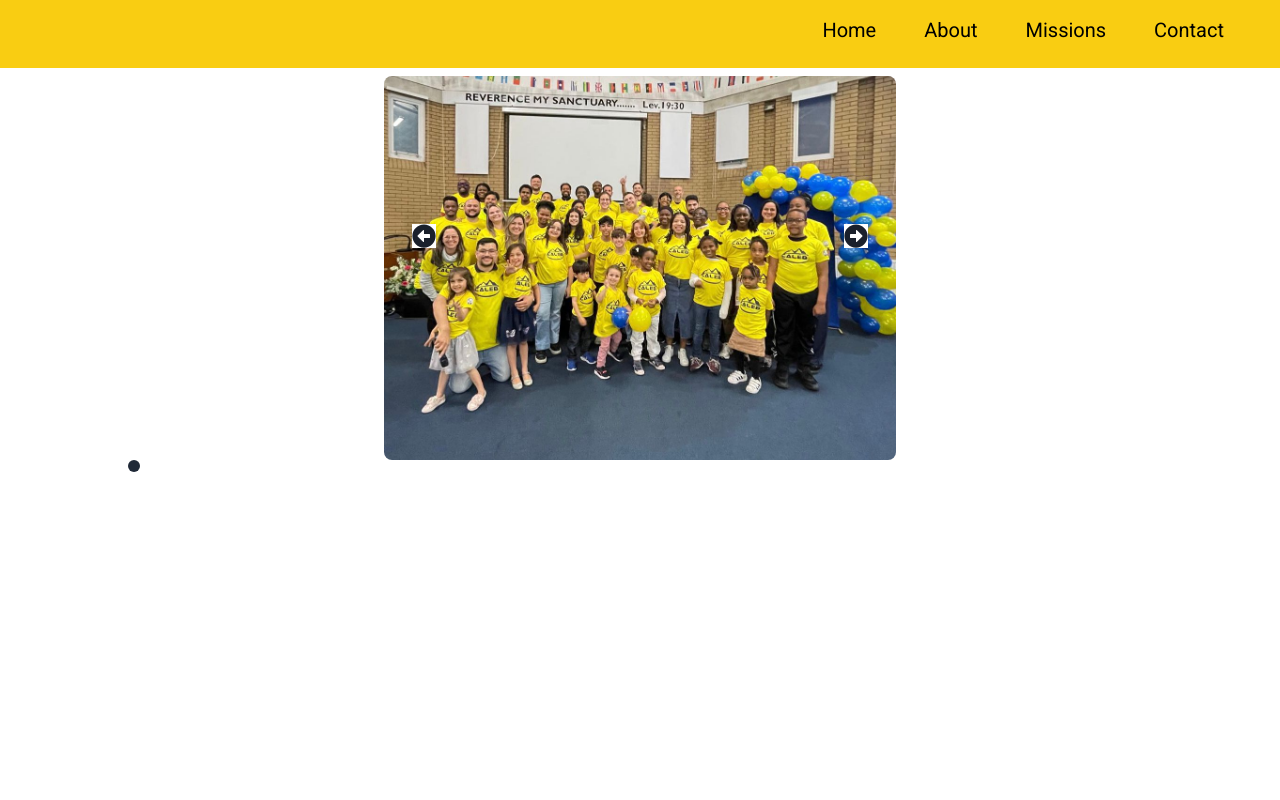
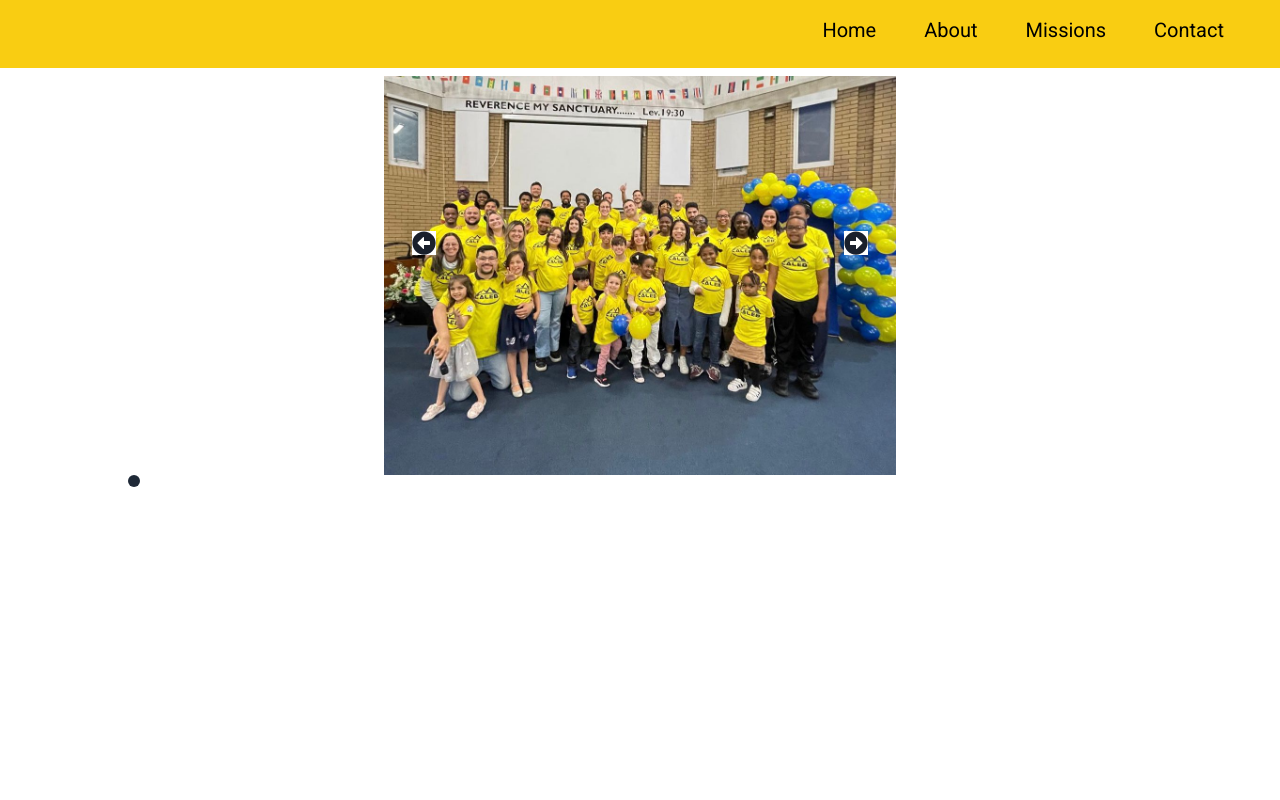
Before and after one commit to h-chagas/caleb_mission, a Next.js app: page /images in a window 1280 px wide. Shown: the top 800 px of the page. Built offline with nearby package versions, Linux system fonts and the light colour scheme.

Commit message:
carosel adjustments

```diff
--- a/src/components/Set_of_images.js
+++ b/src/components/Set_of_images.js
@@ -30,7 +30,7 @@ const Set_of_images = () => {
                     </li>
                 </ul>
             </div>
-            <div className="relative h-96 rounded-lg md:h-96 flex items-center justify-center overflow-hidden">
+            <div className="relative h-96 md:h-auto overflow-hidden">
                 {/* Render items */}
                 {[1, 2, 3, 4, 5, 6, 7, 8, 9, 10, 11, 12, 13].map((item, index) => (
                     <div
@@ -40,7 +40,7 @@ const Set_of_images = () => {
                     >
                         <img
                             src={`assets/images/calebs${item}.jpg`}
-                            className="block object-cover h-full w-full md:h-auto md:max-h-full"
+                            className="block object-cover w-full h-full"
                             alt={`Slide ${item}`}
                         />
                     </div>
```
